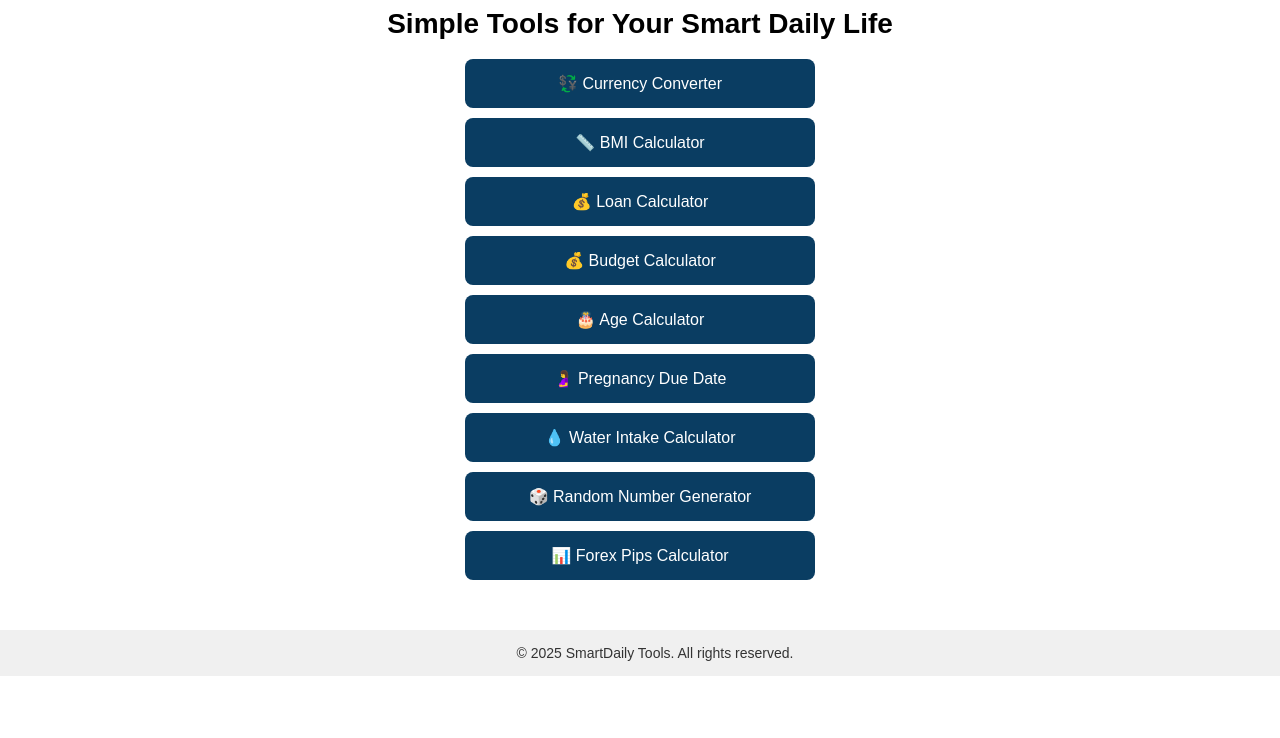
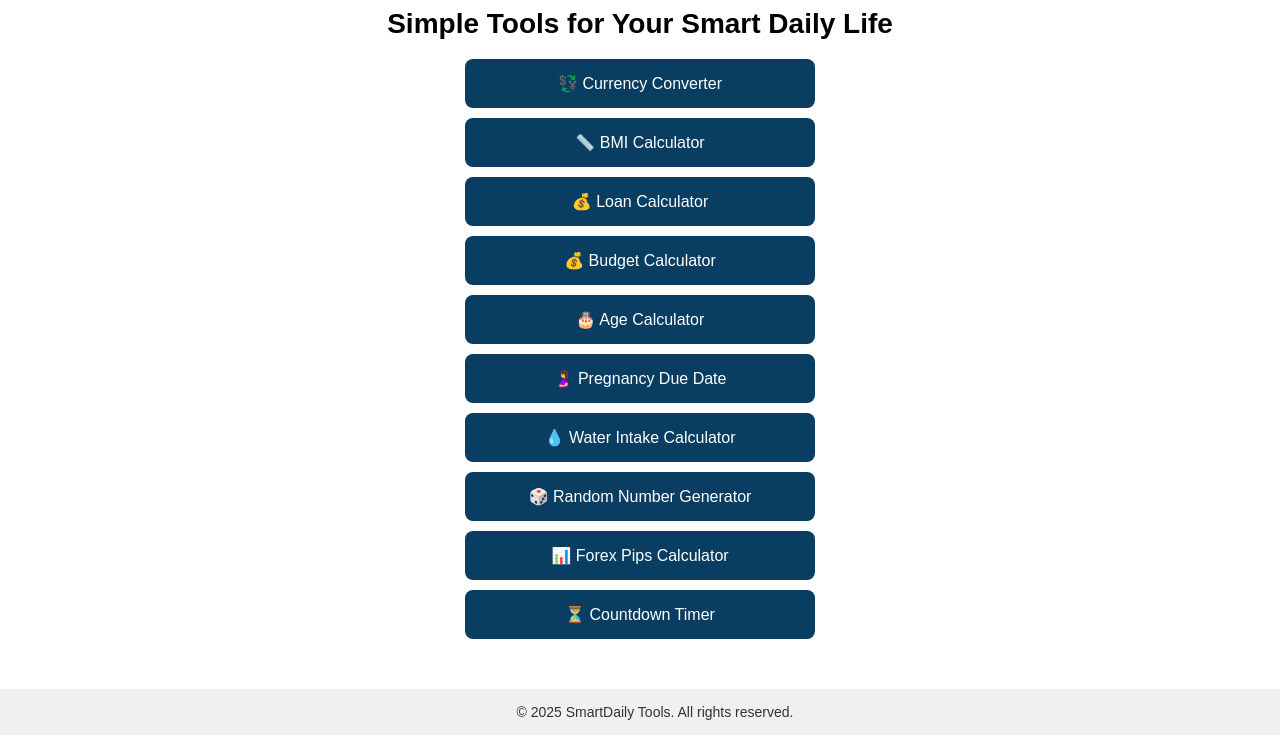
Before and after one commit to smartdaily/SmartDailyTools, a plain HTML site: page index.htm in a window 1280 px wide. Shown: the part 62-800 px from the top of the page. Drawn offline with Linux system fonts and the light colour scheme.

Commit message:
Update index.htm

```diff
--- a/index.htm
+++ b/index.htm
@@ -37,6 +37,7 @@
       border-radius: 8px;
       width: 80%;
       max-width: 300px;
+
       text-decoration: none;
     }
     .footer {
@@ -69,7 +70,7 @@
   <a class="tool-button" href="age.html">🎂 Age Calculator</a>
 <a class="tool-button" href="pregnancy.html">🤰 Pregnancy Due Date</a>
 <!-- Future: <a class="tool-button" href="age.html">🎂 Age Calculator</a> --><a class="tool-button" href="water.html">💧 Water Intake Calculator</a>
-<a class="tool-button" href="random.html">🎲 Random Number Generator</a><a class="tool-button" href="pips.html">📊 Forex Pips Calculator</a>
+<a class="tool-button" href="random.html">🎲 Random Number Generator</a><a class="tool-button" href="pips.html">📊 Forex Pips Calculator</a><a class="tool-button" href="countdown.html">⏳ Countdown Timer</a>
 <!-- Footer -->
 <div class="footer">
   © 2025 SmartDaily Tools. All rights reserved.
```
